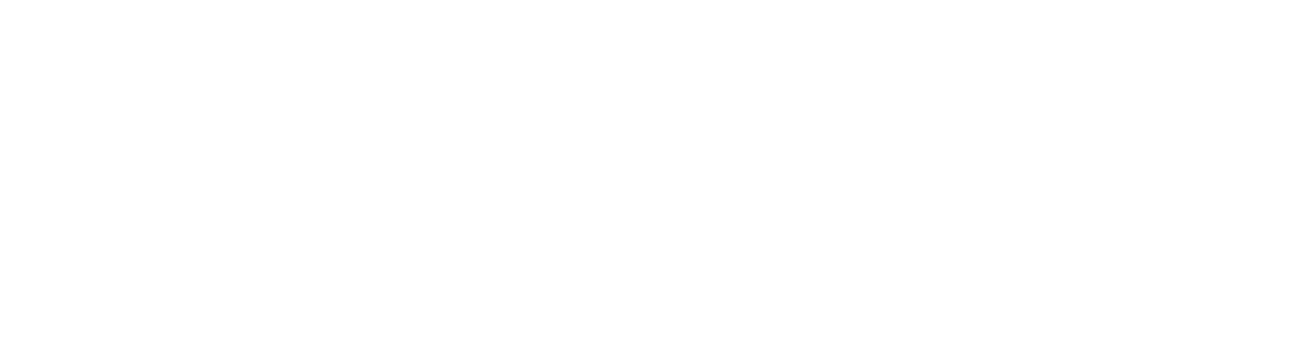
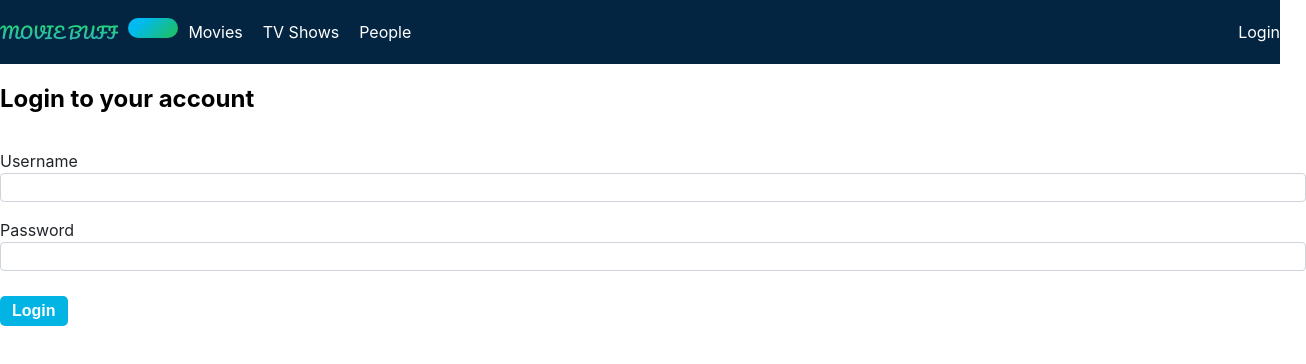
Before and after one commit to saratmurahari/moviebuff, a React (Create React App) app: page /login in a window 1280 px wide. Before the commit this address had no page. Shown: the top 364 px of the page, 1306 px wide, since content can reach past the window. Built offline with nearby package versions, Linux system fonts and the light colour scheme.

Commit message:
added login page

```diff
--- a/public/index.html
+++ b/public/index.html
@@ -24,7 +24,7 @@
       work correctly both with client-side routing and a non-root public URL.
       Learn how to configure a non-root public URL by running `npm run build`.
     -->
-    <title>React App</title>
+    <title>Movie Buff</title>
   </head>
   <body>
     <noscript>You need to enable JavaScript to run this app.</noscript>
--- a/src/app-router.js
+++ b/src/app-router.js
@@ -1,9 +1,11 @@
 import { Route, Routes /* useHistory, Redirect */ } from 'react-router-dom'
 import Home from './pages/home/home'
+import Login from './pages/login/login'
 const AppRouter = () => {
   return (
     <Routes>
       <Route path="/" element={<Home />} />
+      <Route path="/login" element={<Login />} />
     </Routes>
   )
 }
--- a/src/assets/css/global.css
+++ b/src/assets/css/global.css
@@ -3,6 +3,16 @@
 @import-normalize; /* bring in normalize.css styles */
 html {
   font-family: 'Roboto', sans-serif;
-  font-weight: 600;
   font-size: 1rem;
 }
+
+.button-primary {
+  color: #fff;
+  background-color: #01b4e4;
+  font-weight: 700;
+  border: none;
+  font-size: 1em;
+  border-radius: 5px;
+  padding: 0.375rem 0.75rem;
+  cursor: pointer;
+}
--- a/src/components/header/header.js
+++ b/src/components/header/header.js
@@ -51,8 +51,11 @@
     <header className={classnames(s.pageHeader)}>
       <div className={s.headerContent}>
         <nav className={s.navBlock}>
-          <div className={s.logo}>MOVIE BUFF</div>
-          <div className={s.logoIcon}></div>
+          <Link to="/">
+            <div className={s.logo}>MOVIE BUFF</div>
+            <div className={s.logoIcon}></div>
+          </Link>
+
           <ul className={s.navLinks}>
             {navData.map((nav) => (
               <li className={s.links} key={nav.id}>
@@ -68,7 +71,9 @@
             ))}
           </ul>
         </nav>
-        <div>Login and other details</div>
+        <div className={s.loginButton}>
+          <Link to="/login">Login</Link>
+        </div>
       </div>
     </header>
   )
--- a/src/components/header/header.module.css
+++ b/src/components/header/header.module.css
@@ -11,11 +11,16 @@
   display: flex;
   flex: 1 1 auto;
   max-width: 1300px;
+  justify-content: space-between;
 }
 .navBlock {
   display: flex;
   flex-direction: row;
   align-items: center;
+}
+.navBlock a {
+  display: flex;
+  text-decoration: none;
 }
 .logo {
   font-family: 'Pacifico', cursive;
@@ -72,3 +77,12 @@
 .sub:hover {
   background-color: #f8f9fa;
 }
+
+.loginButton {
+  display: flex;
+  align-items: center;
+}
+.loginButton a {
+  color: #fff;
+  text-decoration: none;
+}
--- /dev/null
+++ b/src/pages/login/login.js
@@ -0,0 +1,53 @@
+import s from './login.module.css'
+import Layout from '../../components/layout/layout'
+import { useState } from 'react'
+const LoginContent = () => {
+  const [uname, setUname] = useState('')
+  const [pwd, setPwd] = useState('')
+  return (
+    <>
+      <section className={s.wrapper}>
+        <h2 className={s.loginTitle}>Login to your account</h2>
+
+        <div className={s.loginForm}>
+          <fieldset className={s.loginFieldSet}>
+            <label className={s.formLabel} htmlFor="username">
+              <span>Username</span>
+              <input
+                id="username"
+                className={s.formInput}
+                type="text"
+                name="username"
+                value={uname}
+                autoCapitalize="off"
+                onChange={(e) => setUname(e.target.value)}
+              />
+            </label>
+
+            <label className={s.formLabel} htmlFor="password">
+              <span>Password</span>
+              <input
+                id="password"
+                className={s.formInput}
+                type="password"
+                name="password"
+                value={pwd}
+                onChange={(e) => setPwd(e.target.value)}
+              />
+            </label>
+          </fieldset>
+
+          <div className={s.buttonGroup}>
+            <button id="login_button" className="button-primary" type="button">
+              Login
+            </button>
+          </div>
+        </div>
+      </section>
+    </>
+  )
+}
+const Login = () => {
+  return <Layout content={<LoginContent />} />
+}
+export default Login
--- /dev/null
+++ b/src/pages/login/login.module.css
@@ -0,0 +1,33 @@
+.wrapper {
+  flex-grow: 1;
+  display: flex;
+  flex-direction: column;
+}
+
+.loginFieldSet {
+  border: none;
+  box-sizing: border-box;
+  display: flex;
+  flex-direction: column;
+  flex-grow: 1;
+  color: #212529;
+  padding: 0;
+  margin: 0;
+}
+.formLabel {
+  margin-top: 1rem;
+  color: #212529;
+  line-height: 1.5;
+}
+.formInput {
+  padding: 0.375rem 0.75rem;
+  border: 1px solid #ced4da;
+  color: #495057;
+  border-radius: 0.25rem;
+  margin: 0;
+  width: 100%;
+}
+
+.buttonGroup {
+  margin-top: 25px;
+}
```
Also changed, not shown: 1 other file (tests, documents, lock files or other folders).
